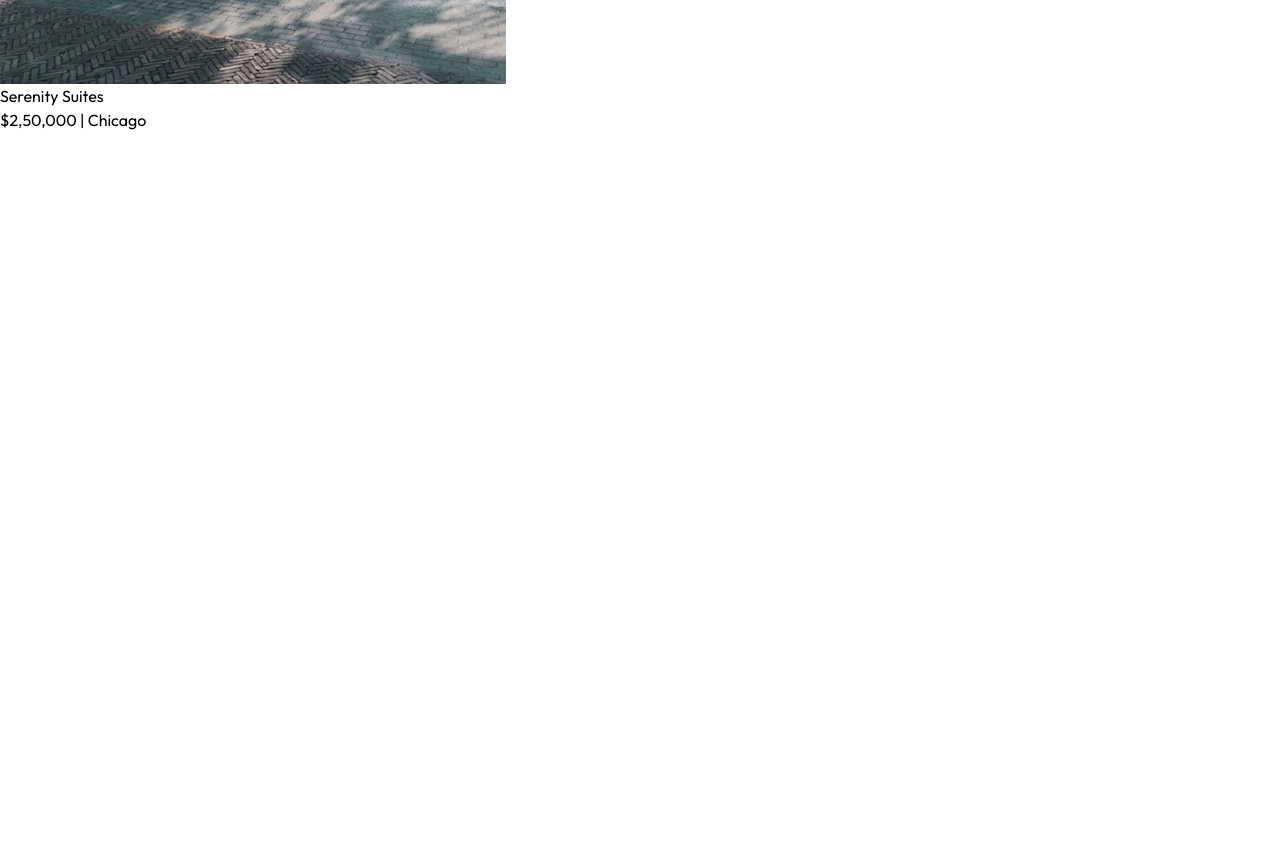
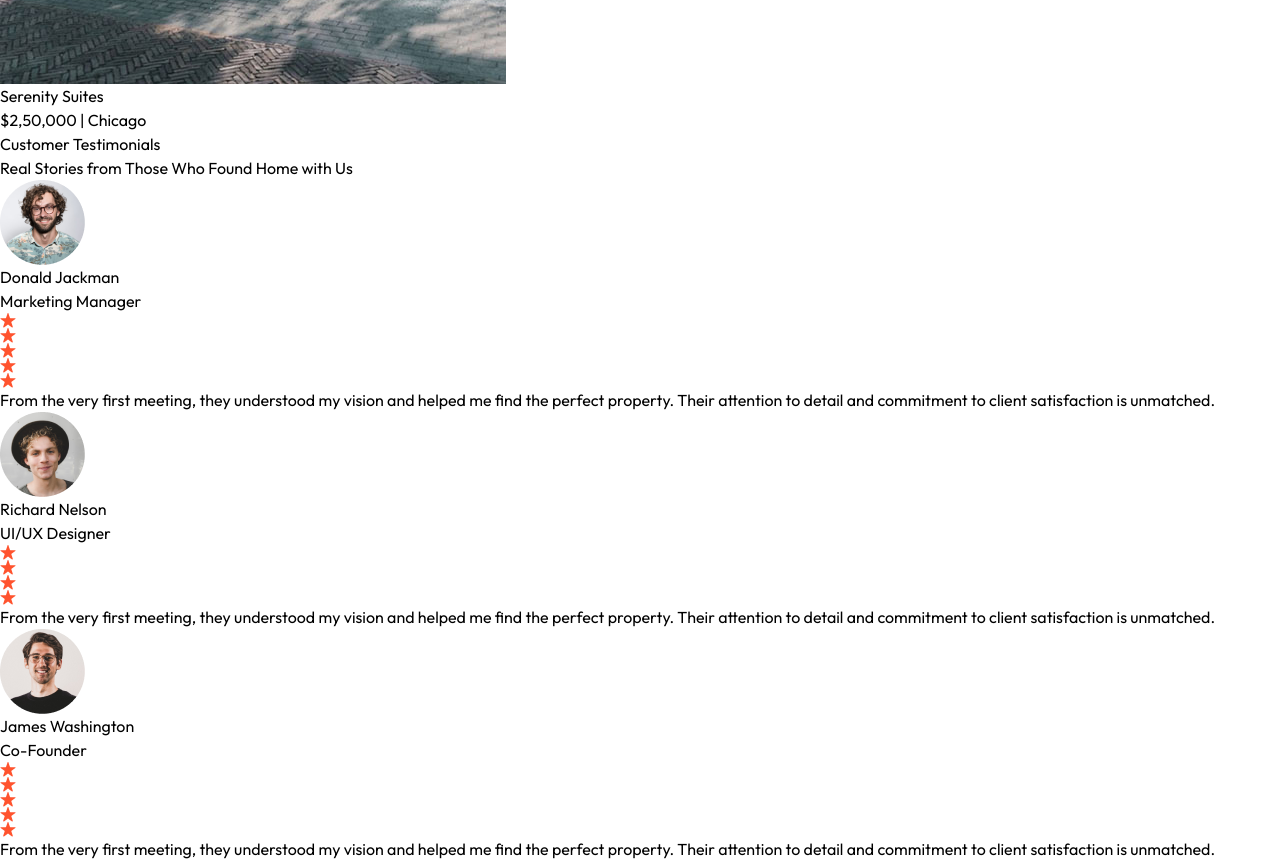
Before and after one commit to pradyumn8/Real-Estate-Website, a React (Vite) app: page / in a window 1280 px wide. Shown: the part 5640-6501 px from the top of the page. Before the commit the page ends 5772 px from the top, so only its background shows below. Built offline with nearby package versions, Linux system fonts and the light colour scheme.

Commit message:
Testimonial section completed

```diff
--- a/index.html
+++ b/index.html
@@ -1,5 +1,5 @@
 <!doctype html>
-<html lang="en">
+<html lang="en" class="scroll-smooth">
   <head>
     <meta charset="UTF-8" />
     <link rel="icon" type="image/svg+xml" href="/favicon.svg" />
--- a/src/App.jsx
+++ b/src/App.jsx
@@ -2,6 +2,7 @@ import React from 'react'
 import Header from './components/Header'
 import About from './components/About'
 import Projects from './components/Projects'
+import Testimonials from './components/Testimonials'
 
 const App = () => {
   return (
@@ -9,6 +10,7 @@ const App = () => {
       <Header/>
       <About/>
       <Projects/>
+      <Testimonials/>
     </div>
   )
 }
--- a/src/components/Projects.jsx
+++ b/src/components/Projects.jsx
@@ -59,7 +59,7 @@ const Projects = () => {
                                 <div className="inline-block bg-white w-3/4 px-4 py-2 shadow-md">
                                     <h2 className="text-xl font-semibold text-gray-800">{project.title}</h2>
                                     <p className="text-gray-500 text-sm">
-                                        {project.price} <span>|</span> {project.location}
+                                        {project.price} <span className='px-1'>|</span> {project.location}
                                     </p>
                                 </div>
                             </div>
--- /dev/null
+++ b/src/components/Testimonials.jsx
@@ -0,0 +1,28 @@
+import React from 'react'
+import { assets, testimonialsData } from '../assets/assets'
+
+const Testimonials = () => {
+  return (
+    <div className='container mx-auto py-10 lg:px-32 w-full overflow-hidden' id='Testimonials'>
+        <h1 className='text-center text-gray-500 mb-12 max-w-80 mx-auto'>Customer <span>Testimonials</span></h1>
+        <p className='text-center text-gray-500  mb-12 max-w-80 mx-auto'>Real Stories from Those Who Found Home with Us</p>
+        <div className='flex flex-wrap justify-center gap-8'>
+            {testimonialsData.map((testimonial, index)=>(
+                <div key={index} className='max-w-[340px] border shadow-lg rounded px-8 py-12 text-center'>
+                    <img className='w-20 h-20 rounded-full mx-auto mb-4' src={testimonial.image} alt={testimonial.alt} />
+                    <h2 className='text-xl text-gray-700 font-medium'>{testimonial.name}</h2>
+                    <p className='text-gray-500 mb-4 text-sm'>{testimonial.title}</p>
+                    <div className='flex justify-center gap-1 text-red-500 mb-4'>
+                        {Array.from({length: testimonial.rating}, (item, index)=>(
+                            <img key={index} src={assets.star_icon} alt="" srcset="" />
+                        ))}
+                    </div>
+                    <p className='text-gray-600'>{testimonial.text}</p>
+                </div>
+            ))}
+        </div>
+    </div>
+  )
+}
+
+export default Testimonials
```
